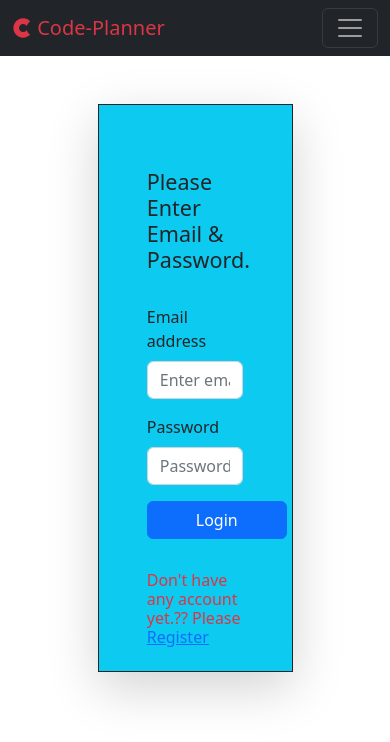
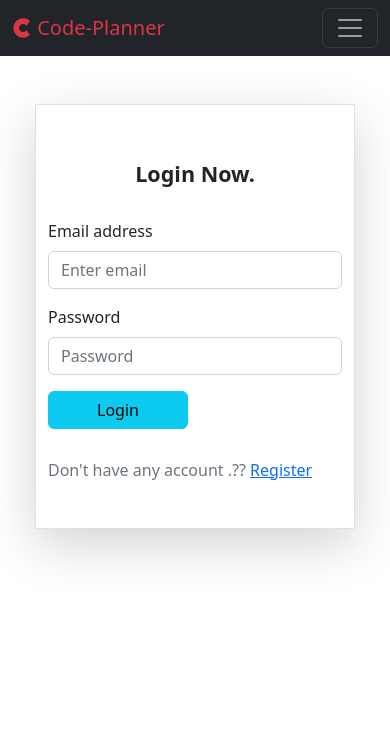
Before and after one commit to tasmim20/code-planner-client, a React (Create React App) app: page /loginForm in a window 390 px wide. Shown: the top 742 px of the page. Built offline with nearby package versions, Linux system fonts and the light colour scheme; no server answers.

Commit message:
responsive

```diff
--- a/src/components/Blog/Blog.js
+++ b/src/components/Blog/Blog.js
@@ -6,13 +6,13 @@ const Blog = () => {
         <div>
             <Container>
 
-            <div className='border border-info shadow-lg px-3 py-4 mb-5 bg-info'>
+            <div className='border border-dark shadow-lg px-3 py-4 mb-5 '>
            <h4 className='text-danger'>1.What is cors..???</h4>
            <p>CORS stands for Cross-Origin Resource Sharing. It allows us to relax the security applied to an API. This is done by bypassing the Access-Control-Allow-Origin headers, which specify which origins can access the API.
 
 In other words, CORS is a browser security feature that restricts cross-origin HTTP requests with other servers and specifies which domains access your resources.</p>
          </div>
-         <div  className='border border-info shadow-lg px-3 py-4 mb-5 bg-info'>
+         <div  className='border border-dark shadow-lg px-3 py-4 mb-5 '>
            <h4 className='text-danger'>2.Why are we using firebase? What other options do you have to implement authentication?</h4>
            <p>
            Firebase provides tools to grow our app and business, for startups & global enterprises. Get this app up and running quickly & securely with fully managed backend infrastructure. Cross-Platform Solutions.
@@ -20,11 +20,11 @@ In other words, CORS is a browser security feature that restricts cross-origin H
         <p>There are some other platform for implement authentication without firebase. They are: Ory, Supabase,Okta, PingIdentity, KeyCloak, Auth0, MongoDb etc.
  </p>
          </div>
-         <div  className='border border-info shadow-lg px-3 py-4 mb-5 bg-info'>
+         <div  className='border border-dark shadow-lg px-3 py-4 mb-5 '>
            <h4 className='text-danger'>3. How does the private route work?</h4>
            <p>Private Routes in React Router (also called Protected Routes) require a user being authorized to visit a route (read: page). So if a user is not authorized for a specific page, they cannot access it. The most common example is authentication in a React application where a user can only access the protected pages when they are authorized (which means in this case being authenticated). Authorization goes beyond authentication though. For example, a user can also have roles and permissions which give a user access to specific areas of the application.</p>
          </div>
-         <div  className='border border-info shadow-lg px-3 py-4 mb-5 bg-info'>
+         <div  className='border border-dark shadow-lg px-3 py-4 mb-5 '>
            <h4 className='text-danger'>4. What is Node? How does Node work?</h4>
            <p>Node.js is an open source, cross-platform runtime environment for developing server-side and networking applications. Node.js applications are written in JavaScript, and can be run within the Node.js runtime on OS X, Microsoft Windows, and Linux.</p>
            <p>It is a used as backend service where javascript works on the server-side of the application. This way javascript is used on both frontend and backend. Node. js runs on chrome v8 engine which converts javascript code into machine code, it is highly scalable, lightweight, fast, and data-intensive.</p>
--- a/src/components/CoursePage/LeftSide/LeftSide.js
+++ b/src/components/CoursePage/LeftSide/LeftSide.js
@@ -8,7 +8,7 @@ function LeftSide({course}) {
 
 
   return (
-     <div className='card  bg-dark shadow-lg mb-5'>
+     <div className='card   shadow-lg mb-5'>
           <div className="col shadow-lg ">
     <div className="card">
       <img  src={image} style={{height:'250px'}} className="card-img-top" ></img>
--- a/src/components/CoursePage/RightSide/RightSide.css
+++ b/src/components/CoursePage/RightSide/RightSide.css
@@ -18,5 +18,5 @@
     padding: 35px ;
     padding-bottom: 150px;
     padding-top: 80px;
-    background-color: skyblue;
+    background-color: #0dcaf0;
 }
--- a/src/components/Login/Login.js
+++ b/src/components/Login/Login.js
@@ -45,13 +45,13 @@ const Login = () => {
 
     return (
 
-         <div className='mb-5 d-block py-5 shadow-lg rounded container bg-info '>
+         <div  className='mb-5 d-block  rounded container  '>
 
 
-           <div className=' mx-auto bg-light  my-5 py-5 shadow-lg rounded'>
-            <ButtonGroup vertical className='w-25 d-flex justify-content-center align-items-center mx-auto'>
-              <h2 className='mb-2  text-danger py-3'>Welcome to C.Planner</h2>
-               <h6 className='mb-3'>Log in with one of the following:</h6>
+           <div style={{width:"20rem"}} className=' mx-auto bg-light py-5 p-2 my-5 shadow-lg rounded'>
+            <ButtonGroup vertical className='d-flex justify-content-center align-items-center mx-auto'>
+              <h2 className='mb-4'>Login Now</h2>
+
                <Button onClick={handleGoogleSignIn} variant="outline-danger mb-3 text-dark fw-bold"><FaGoogle></FaGoogle> Login With Google</Button>
                <Button onClick={handleGithubSignIn} variant='success  text-dark fw-bold'><FaGithub></FaGithub> Login With Github</Button>
                <Button variant='primary ' className='mb-3 mt-3'><Link className='text-decoration-none text-dark fw-bold' to="/loginForm">  <FaEnvelope className='text-dark'></FaEnvelope> Login With Email </Link></Button>
--- a/src/components/Login/LoginForm.js
+++ b/src/components/Login/LoginForm.js
@@ -37,12 +37,12 @@ function LoginForm() {
    }
 
   return (
-<div className='border border-dark shadow-lg w-50 bg-info mb-5 mt-5 mx-auto'>
-<Form onSubmit={handleSubmit} className='  w-50 mt-5 mx-auto'>
-    <h4 className='f-semibold pb-4 pt-3'>Please Enter Email & Password.</h4>
+<div style={{width:"20rem"}} className='border  shadow-lg container pb-4  mb-5 mt-5 mx-auto'>
+<Form onSubmit={handleSubmit} className='   mt-5 mx-auto'>
+    <h4 className='fw-bold text-center pb-4 pt-2'>Login Now.</h4>
 <Form.Group className="mb-3" controlId="formBasicEmail">
         <Form.Label>Email address</Form.Label>
-        <Form.Control type="email" name='email' placeholder="Enter email" required />
+        <Form.Control className='lg:w-50' type="email" name='email' placeholder="Enter email" required />
 
       </Form.Group>
 
@@ -53,13 +53,13 @@ function LoginForm() {
       <Form.Group className="mb-3" controlId="formBasicCheckbox">
 
       </Form.Group>
-      <Button variant="primary" type="login" className='px-5 mb-3'>
+      <Button variant="info" type="login" className='px-5 mb-3'>
         Login
       </Button>
 
-      <Form.Text className=" fw-bold d-block text-danger mb-3">
+      <Form.Text className=" fw-bold d-block  mb-3">
        <p>{error}</p>
-        <h6 className=' mb-3 pb-2'> Don't have any account yet.?? Please <Link to='/register'>Register</Link> </h6>
+        <h6 className=' mb-3 pb-2'> Don't have any account .?? <Link to='/register'>Register</Link> </h6>
       </Form.Text>
     </Form>
 
--- a/src/components/Login/Register/Register.js
+++ b/src/components/Login/Register/Register.js
@@ -47,9 +47,11 @@ function Register() {
    }
 
     return (
-  <div className='border border-dark shadow-lg w-50 bg-info mb-5 mt-5 mx-auto'>
-  <Form onSubmit={handleSubmit} className='  w-50 mt-5 mx-auto'>
-      <h4 className='f-semibold pb-4 pt-3'>Please Enter Email & Password.</h4>
+
+
+  <div style={{width:"20rem"}} className='border     shadow-lg w-full mx-auto container   mb-5 mt-5 '>
+  <Form onSubmit={handleSubmit} className='    mt-5 '>
+      <h4 className='f-bold pb-4 pt-3 text-center '>Register Now</h4>
   <Form.Group className="mb-3" controlId="formBasicName">
           <Form.Label>Full Name</Form.Label>
           <Form.Control type="name" name='name' placeholder="Enter Your Full Name" />
@@ -75,7 +77,7 @@ function Register() {
         <Form.Group className="mb-3" controlId="formBasicCheckbox">
 
         </Form.Group>
-        <Button variant="primary" type="login" className='px-5 mb-5'>
+        <Button variant="info " className="bg-info hover:bg-dark px-5 mb-5" type="login" >
           Register
         </Button>
         <Form.Text className=" fw-bold d-block text-danger mb-3">
@@ -89,6 +91,8 @@ function Register() {
 
   </div>
 
+
+
     );
   }
 
```
